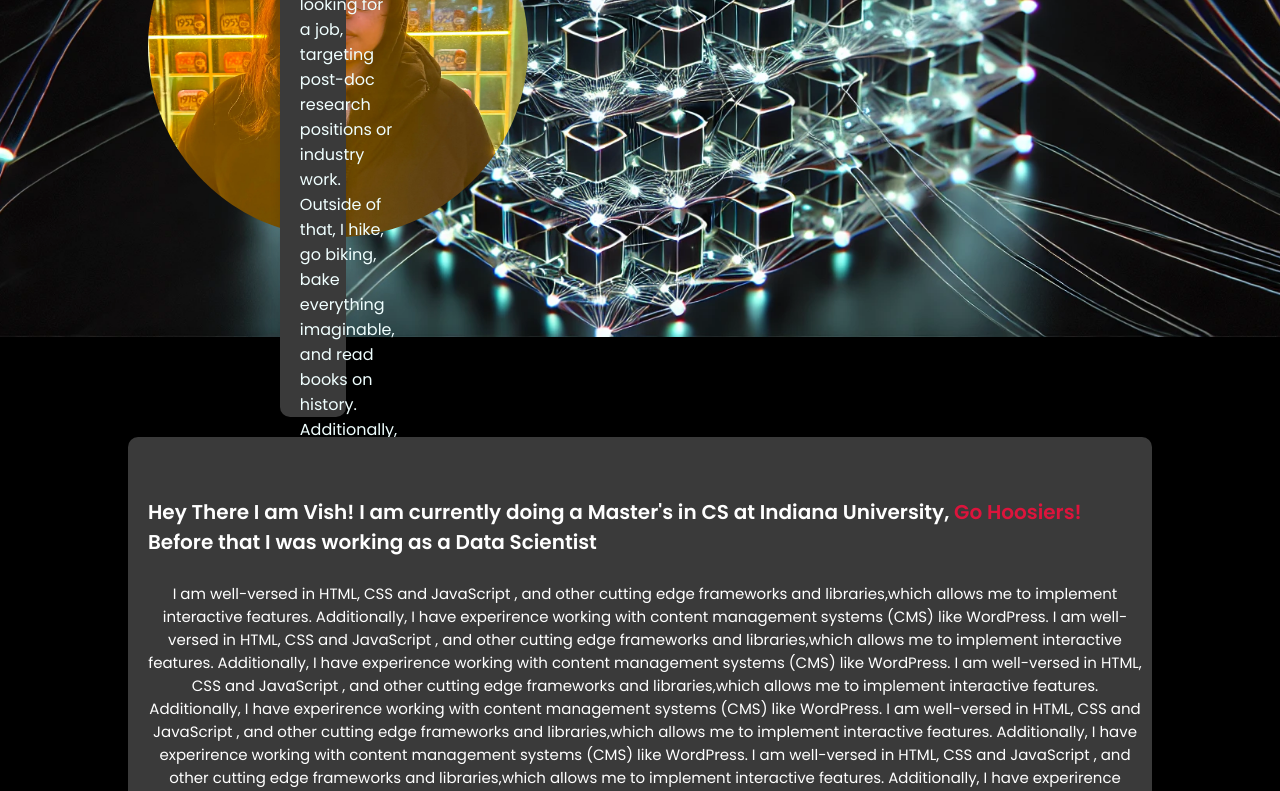
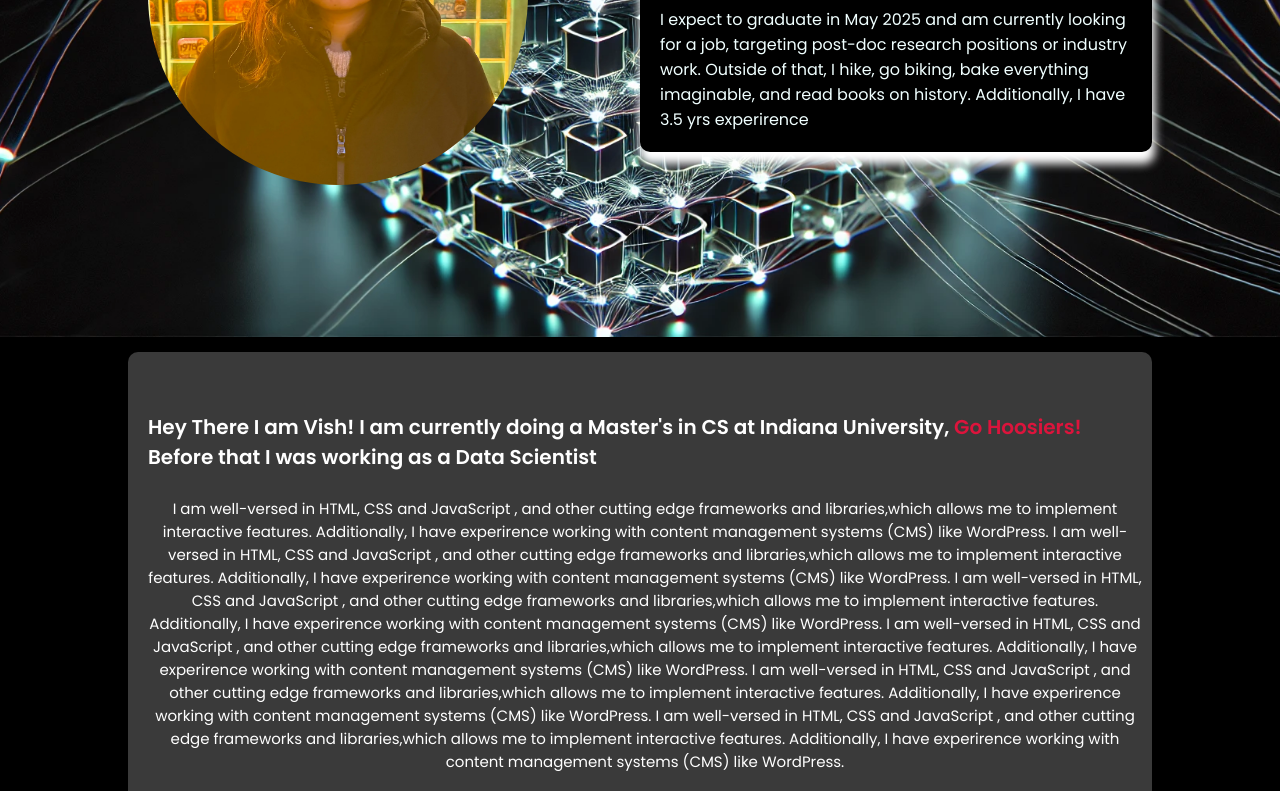
Before and after one commit to vishakhaxd/vishakhaxd.github.io, a plain HTML site: page index.html in a window 1280 px wide. Shown: the part 463-1254 px from the top of the page. Drawn offline with nearby package versions, Linux system fonts and the light colour scheme; files whose address does not match are found by name.

Commit message:
Update style.css

```diff
--- a/assets/css/style.css
+++ b/assets/css/style.css
@@ -162,17 +162,19 @@ nav{
 .wrapper{
     padding-inline: 10vw;
     padding-top: 100px;
+    padding-bottom: 100px;
 }
 
 /* ----- FEATURED BOX ----- */
 .featured-box {
     display: flex;
     /* flex-wrap: wrap;  */
-    justify-content: left;
-    align-items: left;
-    height: 100vh;
-    padding: 20px;
-    width: 20%;
+    justify-content: center;
+    align-items: center;
+    /* height: 100vh; */
+    padding-top: 100px;
+    padding-bottom: 150px;
+
 }
 
 /* ----- FEATURED TEXT BOX ----- */
@@ -183,12 +185,18 @@ nav{
     flex-direction:column;
     padding-block: 20px;
     padding-inline: 20px;
-    width: 50%; /* Changed from 200% to 100% */
-    background: rgb(58, 58, 58);
-    box-shadow: 1px 8px 10px 2px var(--first-shadow-color);
+    width: 100%; /* Changed from 200% to 100% */
+    background: black;
+    background-blend-mode:luminosity;
+    background-size:auto;
+    box-sizing:10px;
+    box-shadow: 1px 10px 10px 2px white;
     border-radius: 10px;
-    padding-right: 10px;
+    margin-bottom: 50px;
+    margin-top: 60px;
+    /* padding-right: 10px; */
 }
+
 .featured-text-card span{
     background: var(--third-color);
     color: var(--color-white);
@@ -210,17 +218,9 @@ nav{
 .featured-text-info{
     font-size: 15px;
     margin-bottom: 10px;
-    color: var(--text-color-second);
+    color: white;
 }
 
-.featured-text-btn>.blue-btn{
-    background: var(--first-color);
-    color: var(--color-white);
-    padding: 15px;
-}
-.featured-text-btn>.blue-btn:hover{
-    background: var(--first-color-hover);
-}
 .social_icons{
     display: flex;
     margin-top: 5em;
@@ -242,10 +242,13 @@ nav{
 
 /* ----- FEATURED IMAGE BOX ----- */
 .featured-image {
+    /* flex: 1 1 50%;  */
     display: flex;
     justify-content: right;
     align-items: right;
-    margin-top: 20px;
+    margin-top: 50px;
+    margin-left: 20px;
+
 }
 .image{
     margin: auto 0;
@@ -253,11 +256,13 @@ nav{
     height: 380px;
     border-radius: 55%;
     overflow: hidden;
+    padding: 20 px;
 }
 .image img{
     width: 380px;
     height: 380px;
-    object-fit: cover;
+    object-fit: cover
+
 }
 
 .scroll-icon-box {
```
